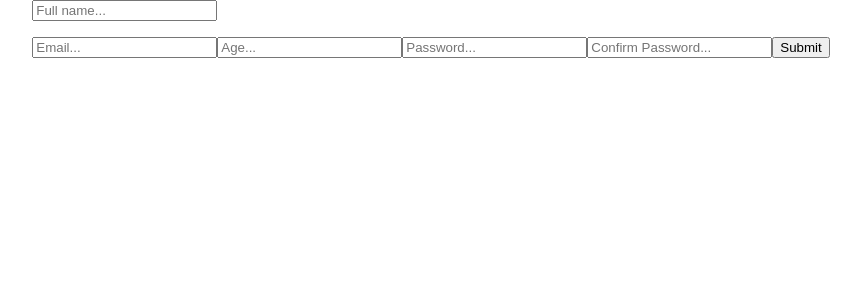
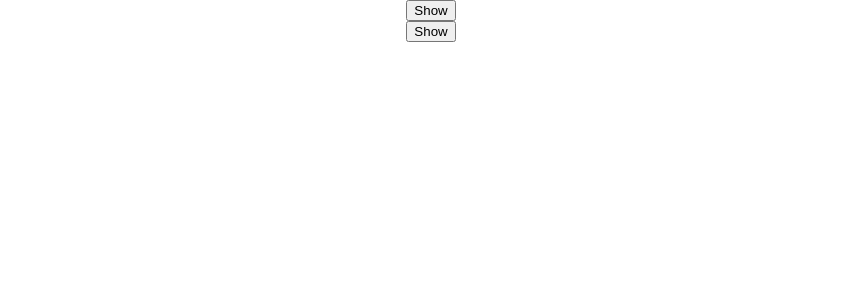
Before and after one commit to lukass4/learning-react, a React (Create React App) app: page / in a window 1280 px wide. Shown: the top 300 px of the page, without its empty margins (209-1070 px from the left). Built offline with nearby package versions, Linux system fonts and the light colour scheme.

Commit message:
Custom hooks

```diff
--- a/src/App.js
+++ b/src/App.js
@@ -1,10 +1,18 @@
 import "./App.css";
-import { Form } from "./components/Form";
+import { useToggle } from "./useToggle";
 
 function App() {
-	return <div className="App">
-		<Form />
-	</div>;
+	const [isVisible, toggle] = useToggle();
+	const [isVisible2, toggle2] = useToggle();
+
+	return (
+		<div className="App">
+			<button onClick={toggle}>{isVisible ? "Hide" : "Show"}</button>
+			{isVisible && <h1>Hidden text</h1>}
+			<button onClick={toggle2}>{isVisible2 ? "Hide" : "Show"}</button>
+			{isVisible2 && <h1>Hidden text</h1>}
+		</div>
+	);
 }
 
 export default App;
--- a/src/components/Form.js
+++ /dev/null
@@ -1,66 +0,0 @@
-import { set, useForm } from "react-hook-form";
-import * as yup from "yup";
-import { yupResolver } from "@hookform/resolvers/yup";
-import { useState } from "react";
-
-export const Form = () => {
-	const [submitted, setSubmitted] = useState(false);
-
-	const schema = yup.object().shape({
-		fullName: yup.string().required("Your full name is required"), // error message
-		email: yup.string().email().required(),
-		age: yup.number().positive().integer().min(18).required(),
-		password: yup.string().min(4).max(20).required(),
-		confirmPassword: yup
-			.string()
-			.oneOf([yup.ref("password"), null])
-			.required(),
-	});
-
-	const {
-		register,
-		handleSubmit,
-		formState: { errors }, // gets errors
-	} = useForm({
-		resolver: yupResolver(schema), // checks with the schema from yup
-	});
-
-	const onSubmit = (data) => {
-		// what happens on a submit without errors
-		console.log(data);
-		setSubmitted(true);
-	};
-	return (
-		<form onSubmit={handleSubmit(onSubmit)}>
-			<input
-				type="text"
-				placeholder="Full name..."
-				{...register("fullName")}
-			/>
-			<p>{errors.fullName?.message}</p>{" "}
-			{/* ^ Displays on incorrect password */}
-			<input
-				type="text"
-				placeholder="Email..."
-				{...register("email")}
-			/>
-			<input
-				type="number"
-				placeholder="Age..."
-				{...register("age")}
-			/>
-			<input
-				type="password"
-				placeholder="Password..."
-				{...register("password")}
-			/>
-			<input
-				type="password"
-				placeholder="Confirm Password..."
-				{...register("confirmPassword")}
-			/>
-			<input type="submit" />
-			{submitted && <p>Thanks, form submitted</p>}
-		</form>
-	);
-};
--- /dev/null
+++ b/src/useToggle.js
@@ -0,0 +1,11 @@
+import { useState } from "react";
+
+export const useToggle = (initialValue = false) => {
+	const [state, setState] = useState(initialValue);
+
+	const toggle = () => {
+		setState(!state);
+	};
+
+	return [state, toggle]; //using an array so you can change variable name in component
+};
```
